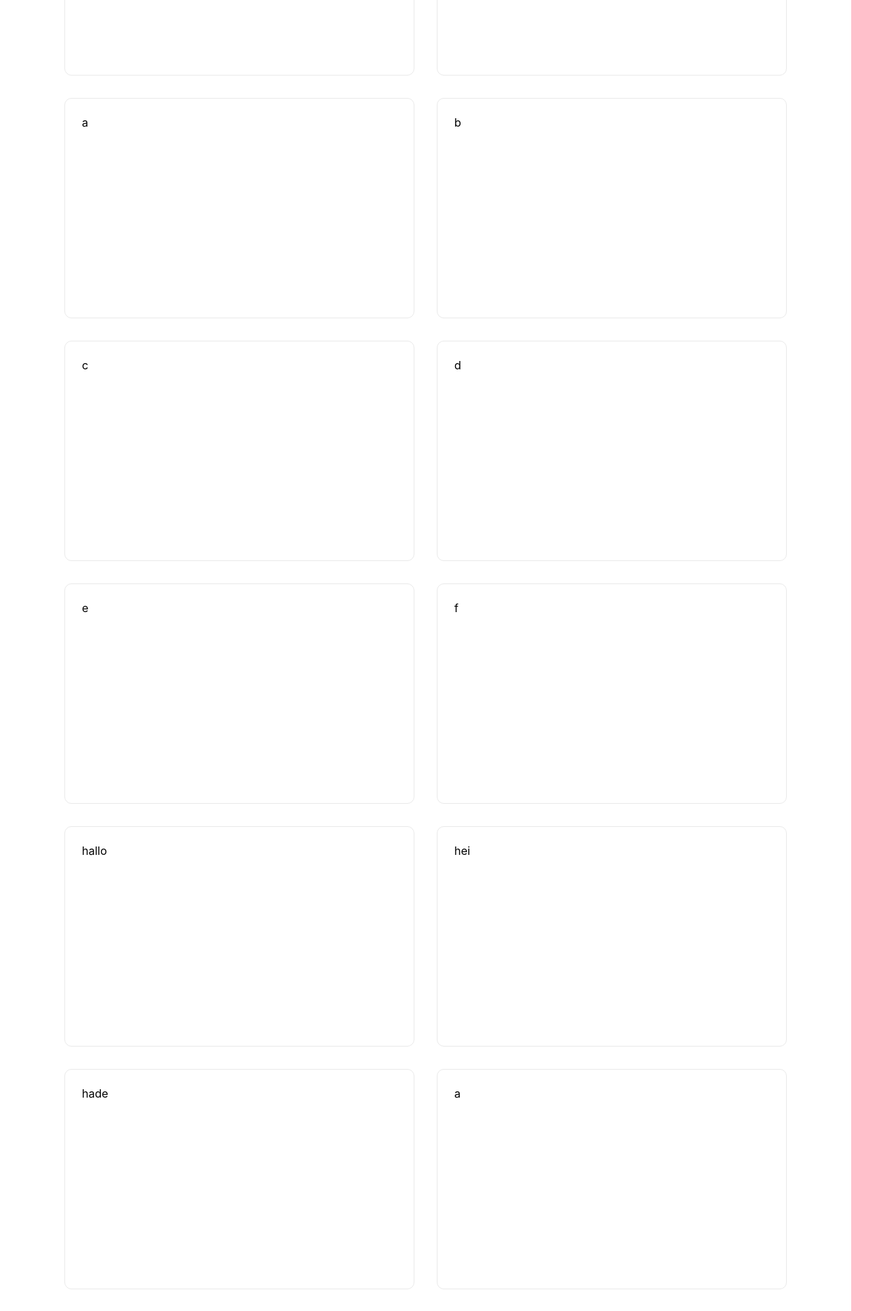
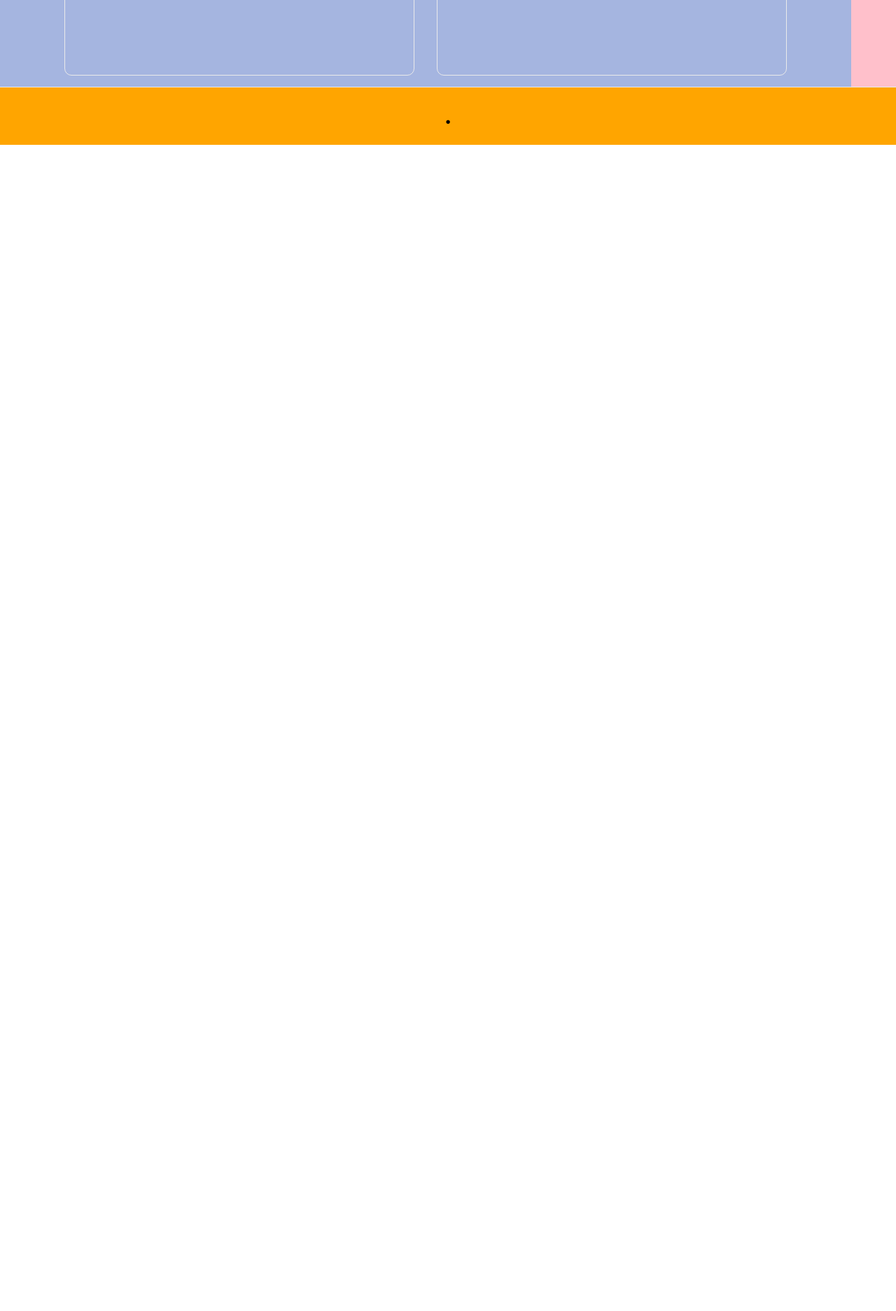
Before and after one commit to amalieeh/assessment-support, a Next.js app: page /assessment in a window 1280 px wide. Shown: the part 2040-3914 px from the top of the page at 70% size. After the commit the page ends 2247 px from the top, so only its background shows below. Built offline with nearby package versions, Linux system fonts and the light colour scheme.

Commit message:
WIP: testing number of cards

```diff
--- a/pages/assessment.tsx
+++ b/pages/assessment.tsx
@@ -5,7 +5,7 @@ import Textbox from "../components/textbox";
 
 const Assessment: NextPage = () => {
 
-  let answers: string[] = ['hallo', 'hei', 'hade','a', 'b', 'c', 'd', 'e', 'f', 'hallo', 'hei', 'hade','a', 'b', 'c', 'd', 'e', 'f','hallo', 'hei', 'hade','a', 'b', 'c', 'd', 'e', 'f']
+  let answers: string[] = ['hallo', 'hei', 'hade','a', 'b', 'c', 'd', 'e', 'f', 'hallo', 'hei', 'hade']
 
   return (
     <div className={styles.container}>
--- a/styles/assessment.module.css
+++ b/styles/assessment.module.css
@@ -11,12 +11,13 @@
   display: flex;
   flex-direction: column;
   align-items: center;
+  background-color: greenyellow;
 }
 
 .footer {
   width: 100%;
   height: 100px;
-  /* border-top: 1px solid #eaeaea; */
+  border-top: 1px solid #eaeaea;
   display: flex;
   justify-content: center;
   align-items: center;
@@ -33,6 +34,7 @@
 
 .wrapper {
   display: flex;
+  background-color: rgb(165, 181, 224);
 }
 
 .grid {
```
